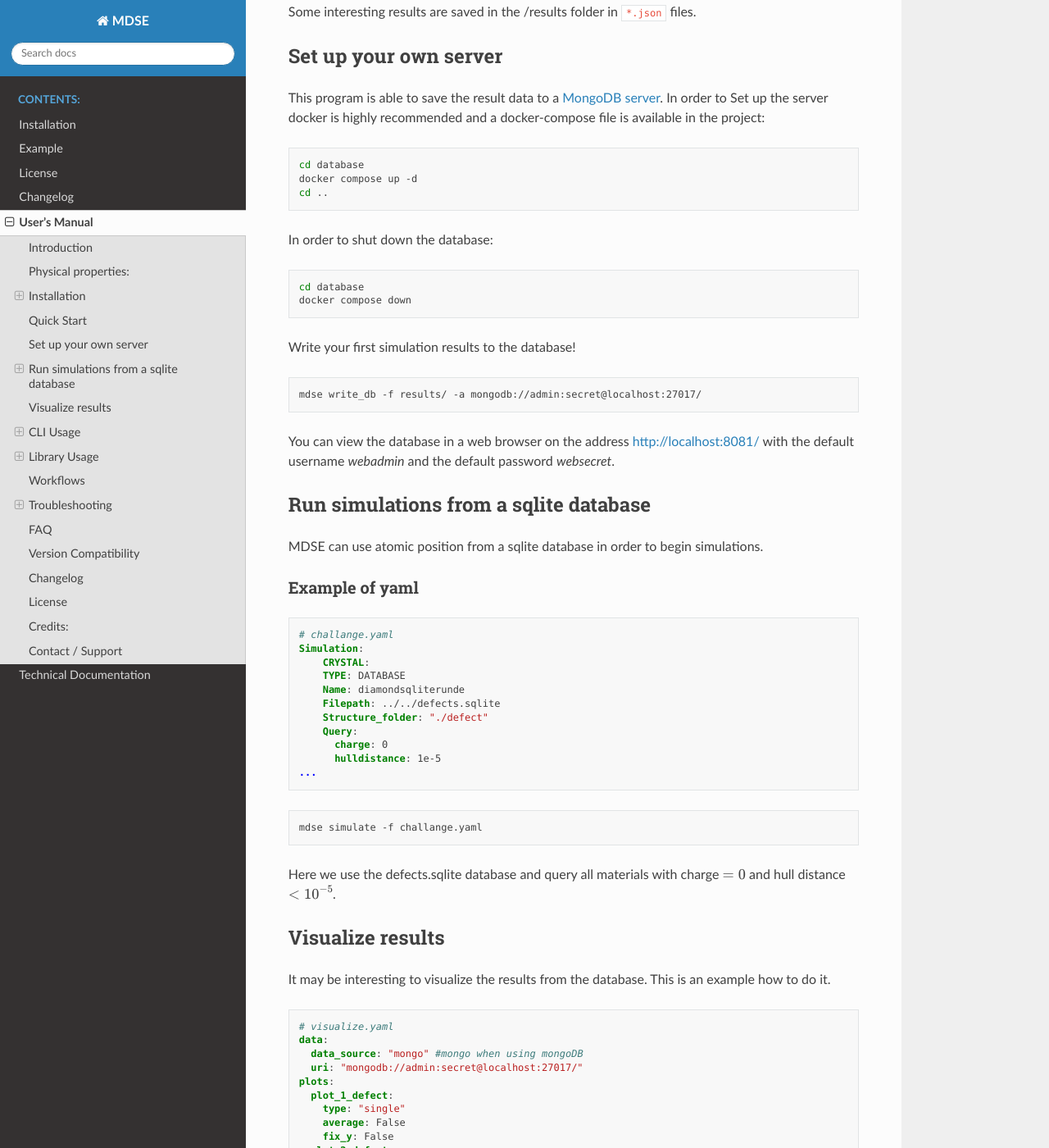
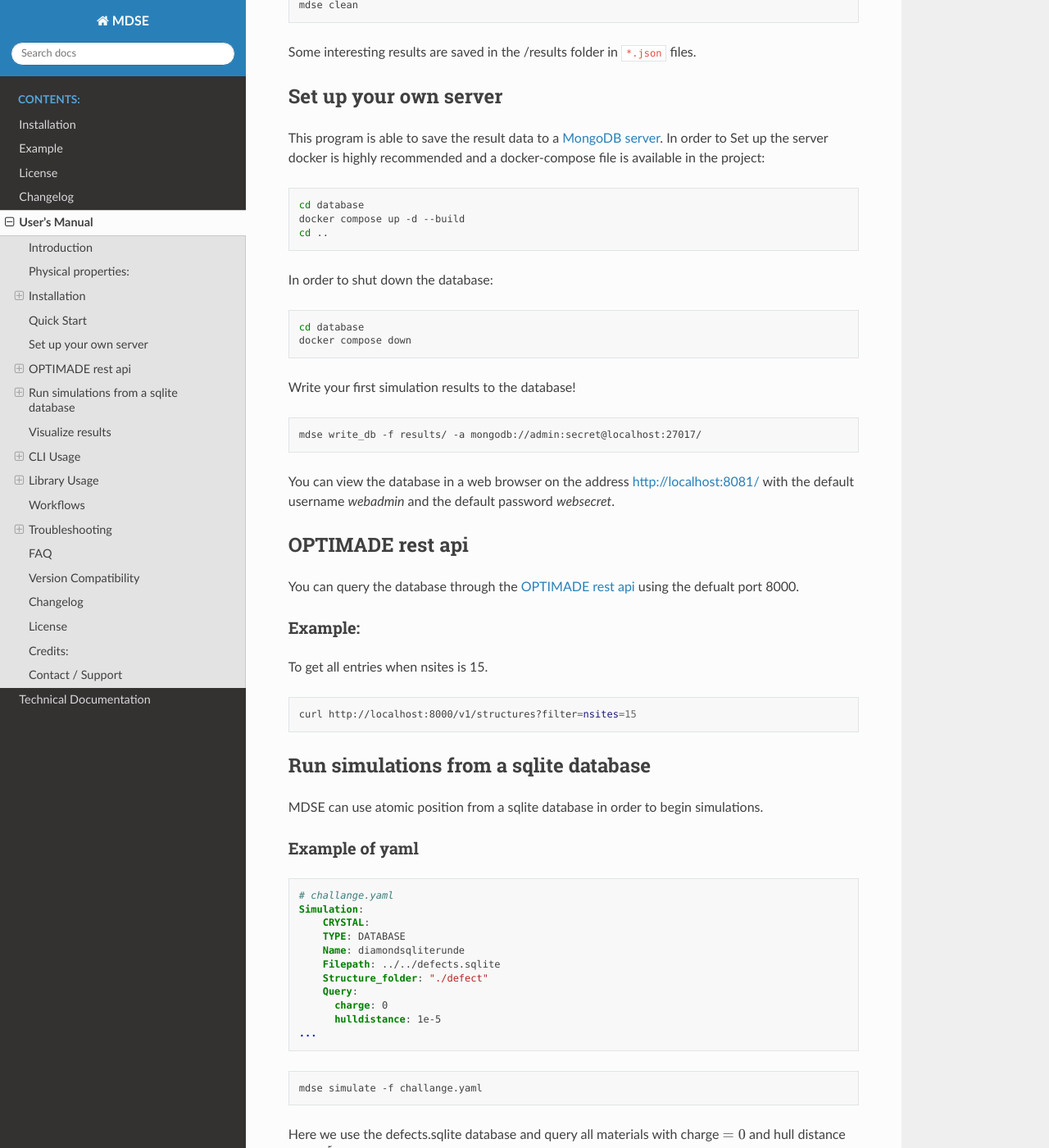
Before and after one commit to TFYA99ProjGroup/MDSE, a Sphinx documentation site: the page built from docs/source/gettingstarted.rst, in a window 1280 px wide and 1400 px high, scrolled down 1876 px. Shown: the whole window at 82% size. Built offline with Sphinx 7.4.7 and the Read the Docs theme 3.1.0, drawn with Linux system fonts in a browser that asks for light colours; some of the changed text lies outside the part shown.

Commit message:
Added more stuff

```diff
--- a/docs/source/gettingstarted.rst
+++ b/docs/source/gettingstarted.rst
@@ -76,6 +76,8 @@ Run your first simulation:
 
     mdse simulate --filepath examples/test_result_sim.yaml
 
+For a detailed example of the yaml-file, see :py:mod:`mdse.parser`
+
 If you want to see the ASE GUI for the trajectory:
 
 .. code-block:: bash
@@ -100,7 +102,7 @@ In order to Set up the server docker is highly recommended and a docker-compose
 .. code-block:: bash
 
     cd database
-    docker compose up -d
+    docker compose up -d --build
     cd ..
 
 In order to shut down the database:
@@ -118,6 +120,22 @@ Write your first simulation results to the database!
 
 You can view the database in a web browser on the address http://localhost:8081/
 with the default username *webadmin* and the default password *websecret*.
+
+
+OPTIMADE rest api
+=================
+
+You can query the database through the `OPTIMADE rest api <https://www.optimade.org/>`_ using the defualt port 8000.
+
+Example:
+--------
+
+To get all entries when nsites is 15.
+
+.. code-block:: bash
+
+    curl http://localhost:8000/v1/structures?filter=nsites=15
+
 
 Run simulations from a sqlite database
 ======================================
```
